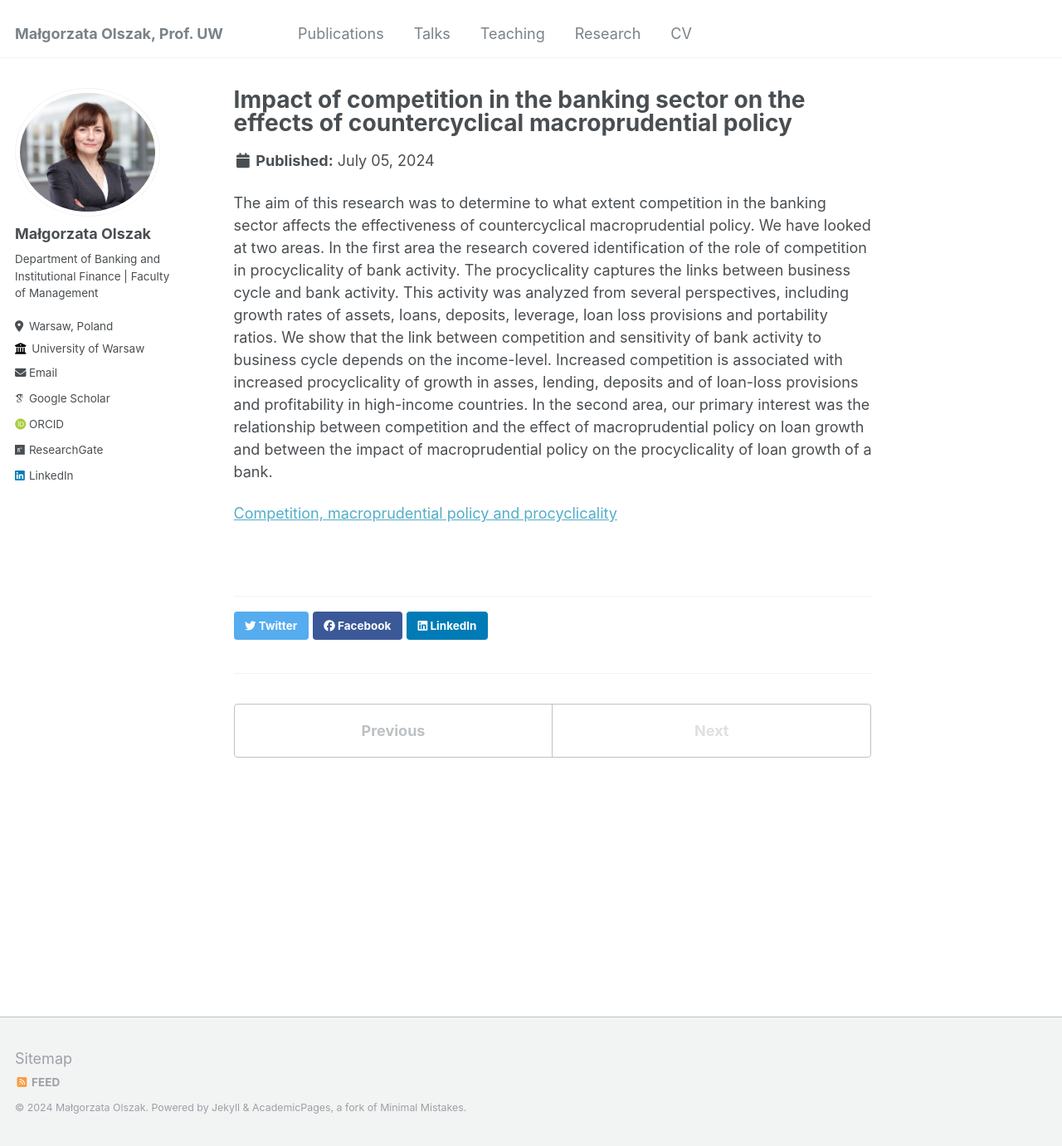
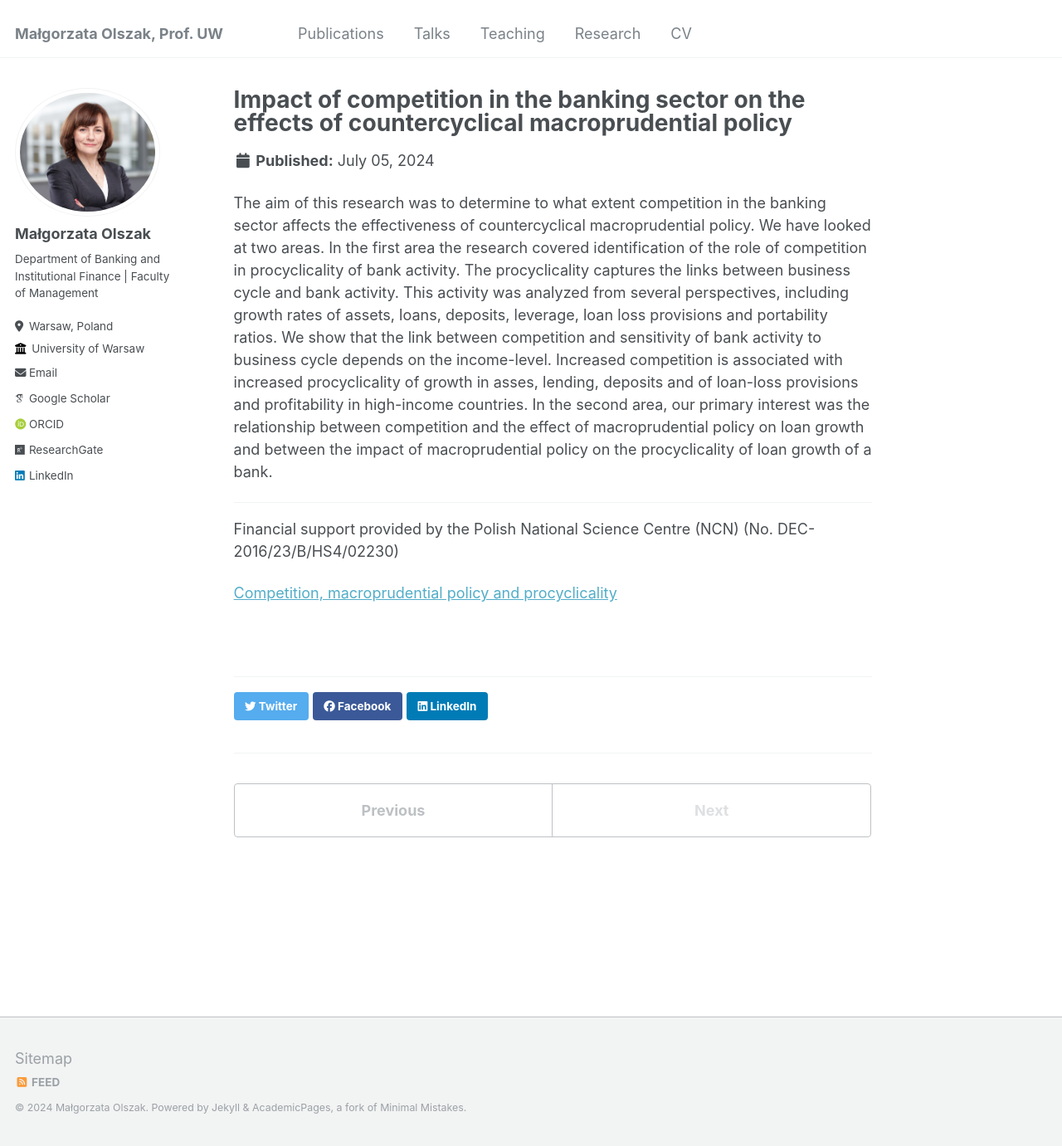
Before and after one commit to ma-olszak/ma-olszak.github.io, a Jekyll site: the page built from _research/research-2.md, in a window 1280 px wide and 1381 px high. Shown: the whole window at 83% size. Built offline with Jekyll 4.4.1, drawn with Linux system fonts in a browser that asks for light colours; some web fonts are replaced.

Commit message:
Update research-2.md

```diff
--- a/_research/research-2.md
+++ b/_research/research-2.md
@@ -8,4 +8,7 @@ The aim of this research was to determine to what extent competition in the bank
 In the first area the research covered identification of the role of competition in procyclicality of bank activity. The procyclicality captures the links between business cycle and bank activity. This activity was analyzed from several perspectives, including growth rates of assets, loans, deposits, leverage, loan loss provisions and portability ratios. We show that the link between competition and sensitivity of bank activity to business cycle depends on the income-level. Increased competition is associated with increased procyclicality of growth in asses, lending, deposits and of loan-loss provisions and profitability in high-income countries.
 In the second area, our primary interest was the relationship between competition and the effect of macroprudential policy on loan growth and between the impact of macroprudential policy on the procyclicality of loan growth of a bank.
 
+---
+Financial support provided by the Polish National Science Centre (NCN) (No. DEC-2016/23/B/HS4/02230)
+
 [Competition, macroprudential policy and procyclicality](https://projekty.ncn.gov.pl/index.php?projekt_id=353301)
```
